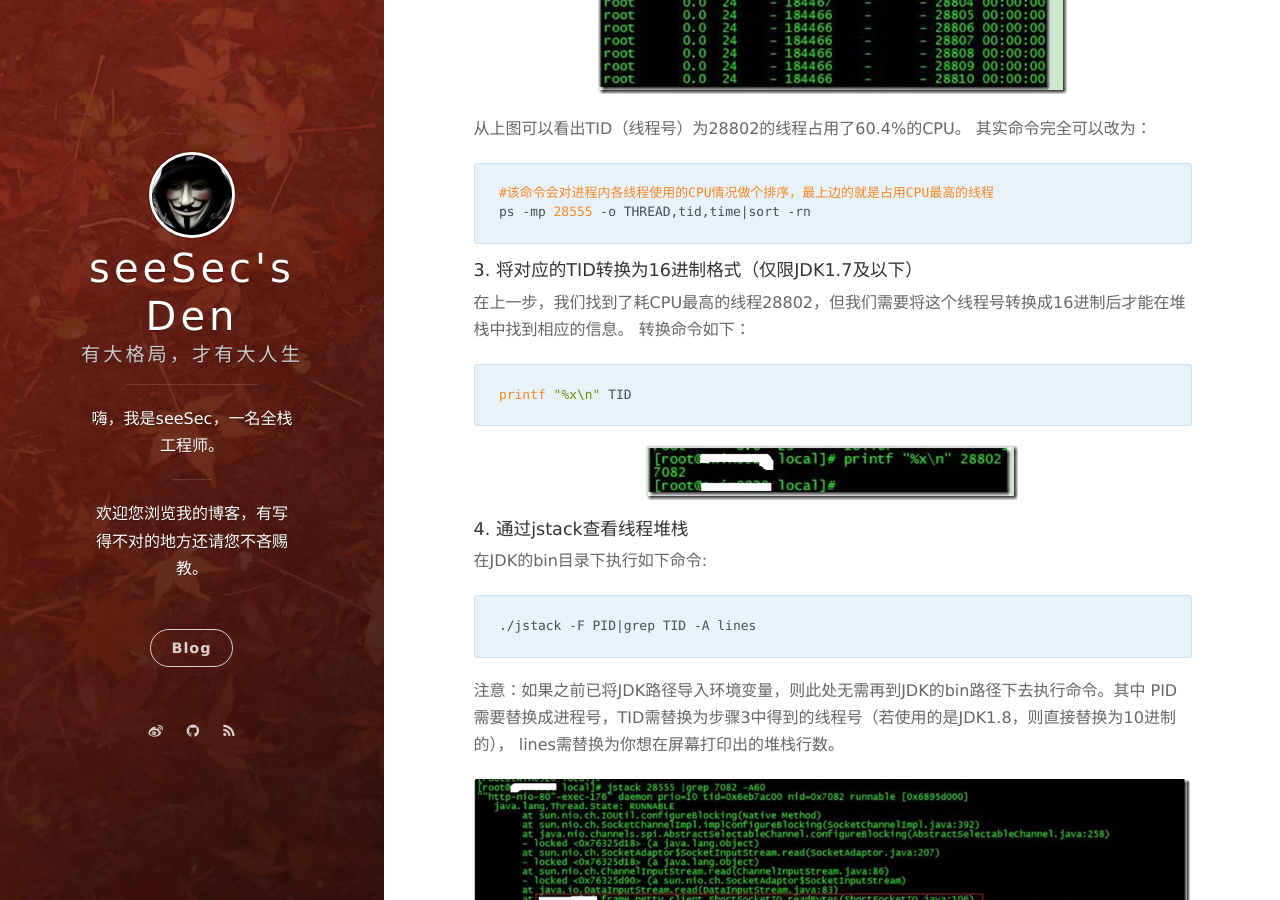
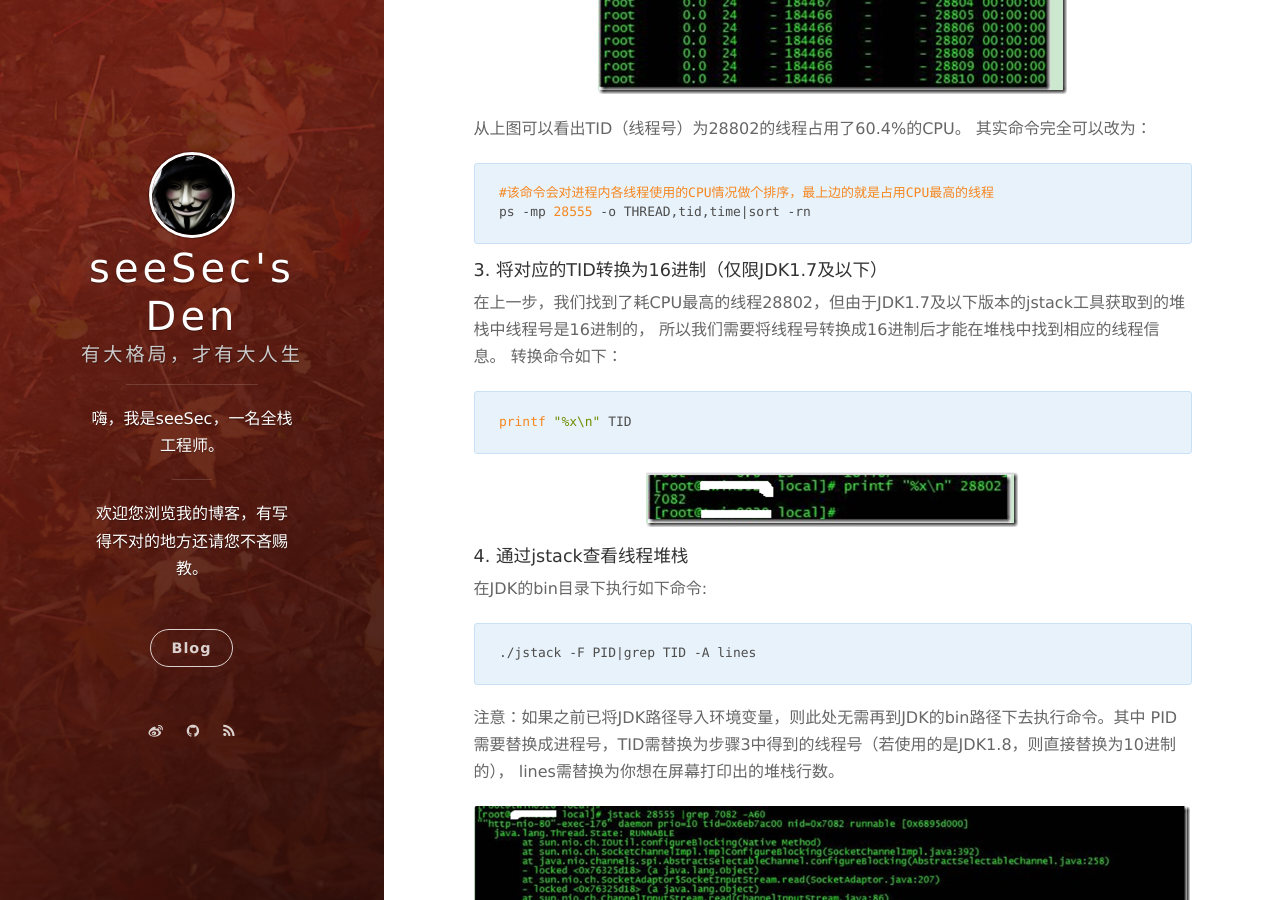
Before and after one commit to see-Sec/myBlogs, a Jekyll site: the page built from _posts/2017-03-29-jstack.markdown, in a window 1280 px wide and 900 px high, scrolled down 832 px. Built offline with Jekyll 4.4.1, drawn with Linux system fonts in a browser that asks for light colours; nearby versions of some CDN libraries; comment, search, counter and statistics services are not loaded.

Commit message:
modify content

````diff
--- a/_posts/2017-03-29-jstack.markdown
+++ b/_posts/2017-03-29-jstack.markdown
@@ -22,8 +22,9 @@ date: 2017-03-29
 ps -mp 28555 -o THREAD,tid,time|sort -rn
 ```
 
-#### 3. 将对应的TID转换为16进制格式（仅限JDK1.7及以下）
-在上一步，我们找到了耗CPU最高的线程28802，但我们需要将这个线程号转换成16进制后才能在堆栈中找到相应的信息。
+#### 3. 将对应的TID转换为16进制（仅限JDK1.7及以下）
+在上一步，我们找到了耗CPU最高的线程28802，但由于JDK1.7及以下版本的jstack工具获取到的堆栈中线程号是16进制的，
+所以我们需要将线程号转换成16进制后才能在堆栈中找到相应的线程信息。
 转换命令如下：
 ```
 printf "%x\n" TID
````
